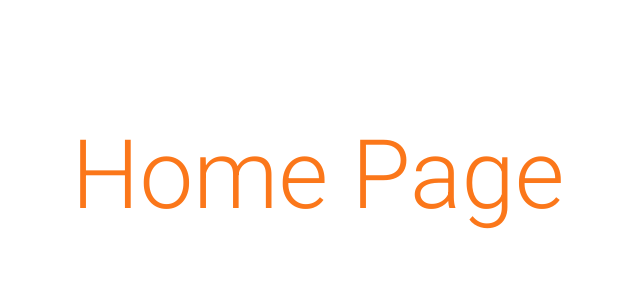
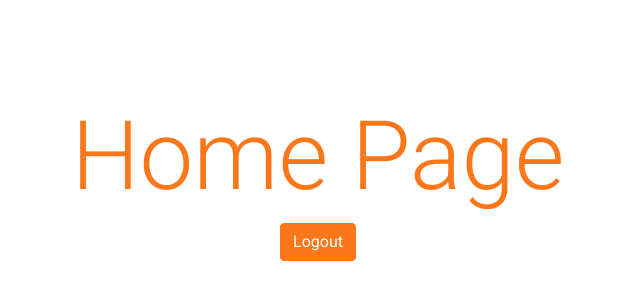
Before and after one commit to th3N0m4d/mock-sso-portal, a React (Vite) app: page / in a window 1280 px wide. Shown: the part 220-520 px from the top of the page, without its empty margins (322-962 px from the left). Built offline with nearby package versions, Linux system fonts and the light colour scheme; sample sign-in values are in the browser's storage.

Commit message:
feat(Dashboard): use `logout` from `useAuthStore`

```diff
--- a/src/pages/Dashboard.tsx
+++ b/src/pages/Dashboard.tsx
@@ -1,7 +1,18 @@
+import { useAuthStore } from "../hooks";
+
 export default function Dashboard() {
+  const { logout } = useAuthStore();
+  const handleClick = (e: React.FormEvent) => {
+    e.preventDefault();
+    logout();
+  };
+
   return (
     <div className="d-flex flex-column align-items-center justify-content-center vh-100 text-center p-4">
       <h1 className="display-1 fw-bold text-primary">Home Page</h1>
+      <button type="submit" className="btn btn-primary" onClick={handleClick}>
+        Logout
+      </button>
     </div>
   );
 }
```
